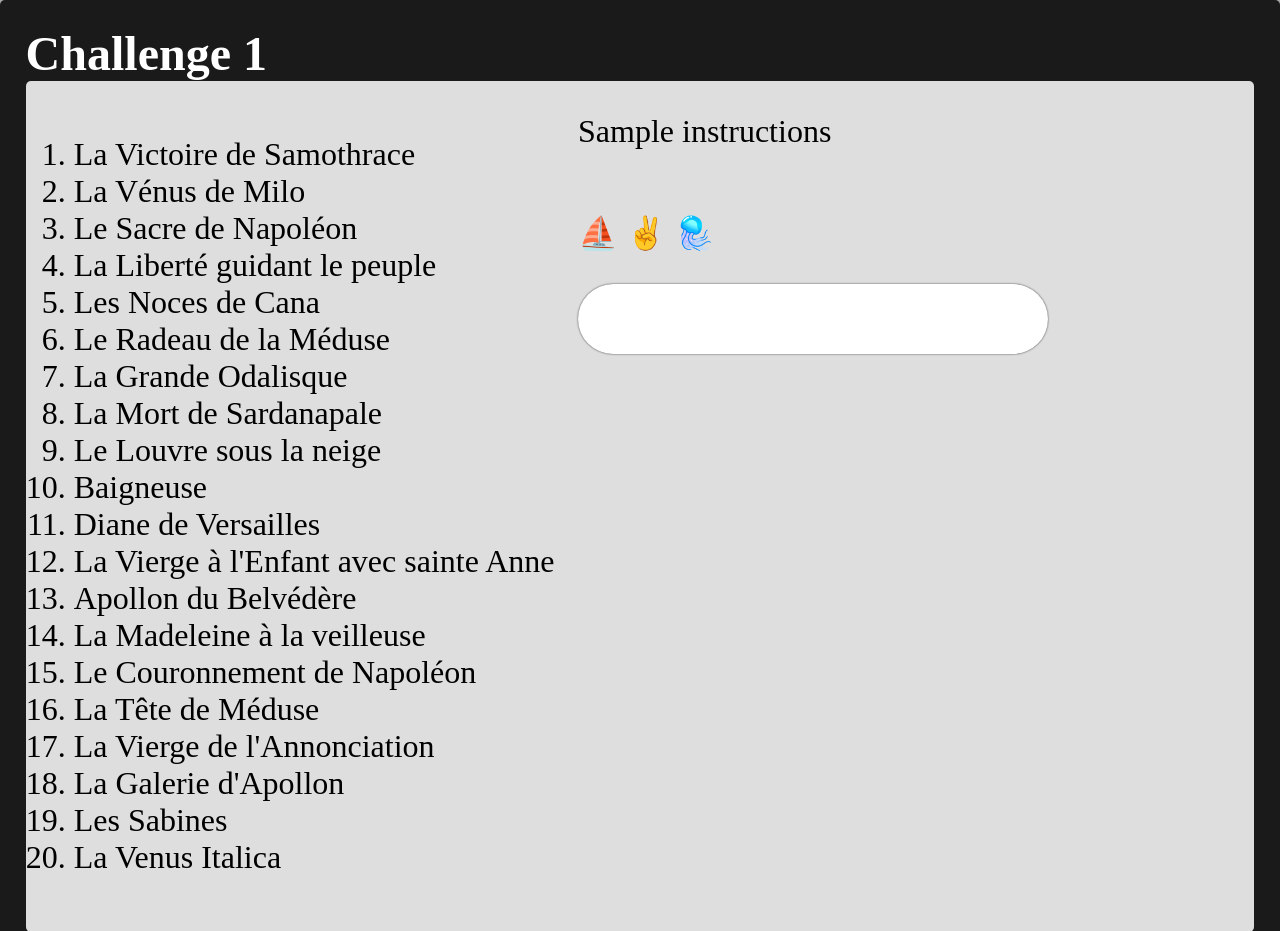
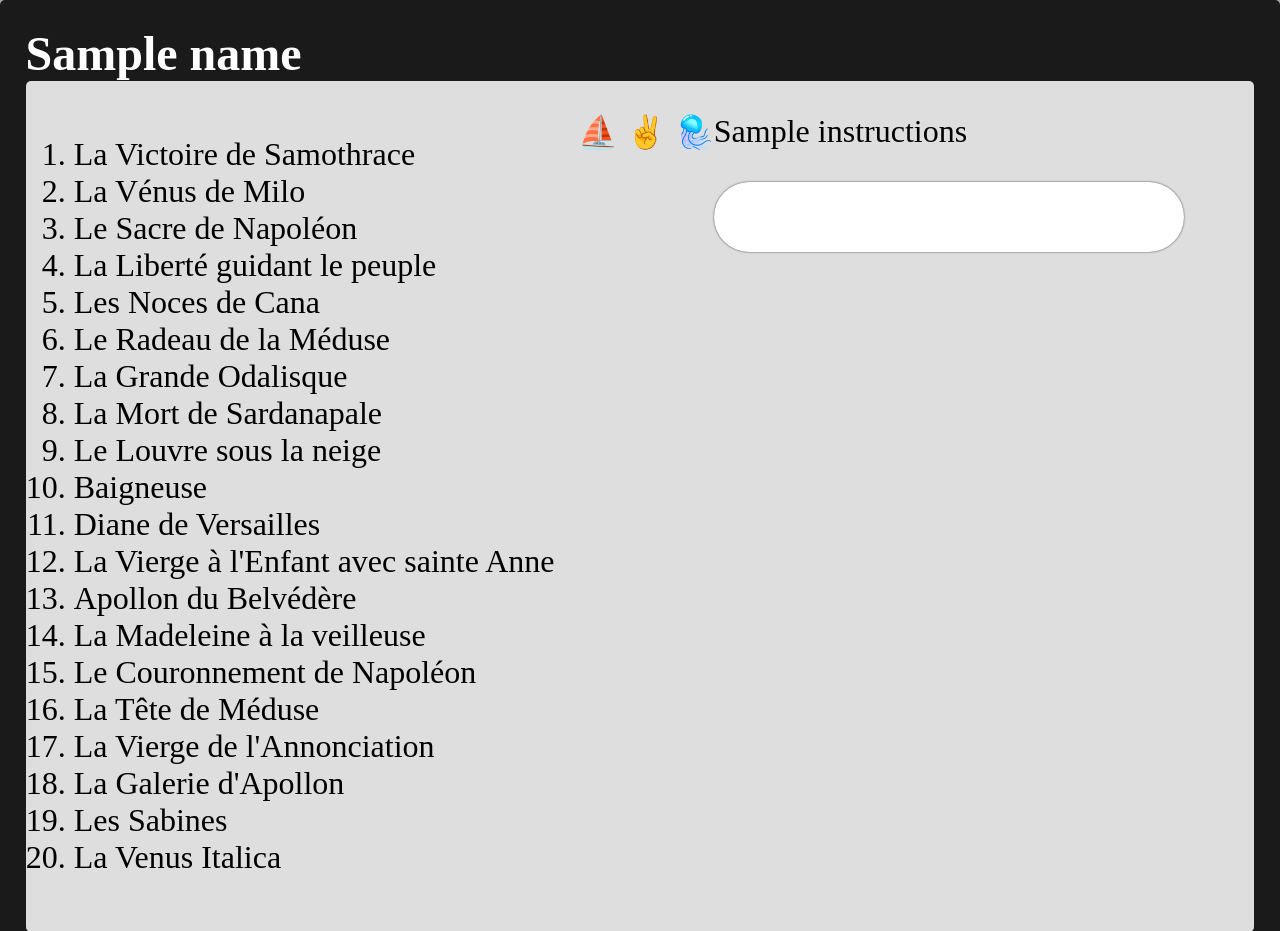
Before and after one commit to WildCodeSchool-2024-02/php-poec-paris-p2-escapegame, a PHP site: template src/View/Challenges/anagramme.html.twig in a window 1280 px wide. Shown: the top 931 px of the page. Run offline with PHP 8.4, Linux system fonts and the light colour scheme; the template is opened without the code that fills it: most values are stand-ins (such as "Sample title", 1, 10 or a date in 2020); some libraries are stand-ins or nearby versions.

Commit message:
added challenges assets

```diff
--- a/src/View/Assets/challenge_id_1.html.twig
+++ b/src/View/Assets/challenge_id_1.html.twig
@@ -20,3 +20,5 @@
     <li>Les Sabines</li>
     <li>La Venus Italica </li>
 </ol>
+
+<p><strong>⛵ ✌️ 🪼</strong></p>
--- /dev/null
+++ b/src/View/Assets/challenge_id_5.html.twig
@@ -0,0 +1,3 @@
+<p>La Joconde, ou Mona Lisa, est sans aucun doute l'une des œuvres d'art  les plus célèbres et mystérieuses de tous les temps. Peinte par le génie  polymathe de la Renaissance, Leonardo da Vinci, cette toile énigmatique  continue de captiver et d'inspirer les spectateurs du monde entier  depuis des siècles. Le portrait de cette femme au sourire énigmatique et  au regard pénétrant, immortalisé dans les tons doux de la Renaissance  italienne, est devenu emblématique de la période artistique et de la  grandeur de son créateur.
+La fascination pour la Joconde va bien au-delà de son aspect esthétique.  Chaque détail, du fond mystérieux à la pose énigmatique de la figure,  semble contenir des secrets et des significations cachées, invitant les  spectateurs à plonger dans un voyage introspectif à travers les énigmes  de l'art et de l'âme humaine. </p>
+<p><strong>Renvoie la diction</strong></p>
--- a/src/View/Challenges/anagramme.html.twig
+++ b/src/View/Challenges/anagramme.html.twig
@@ -6,12 +6,11 @@
 
 {% block content %}
 <main>
-	<h1>Challenge {{ id }}</h1>
+	<h1>{{ name }}</h1>
    <section>
-      {% include 'Assets/challenge_id_1.html.twig' %}
+      {% include 'Assets/challenge_id_' ~ id ~'.html.twig' %}
       <article>
          <p>{{ instructions }}</p>
-         <p>⛵ ✌️ 🪼</p>
          <form method='post' action="/challenges/validation" id='validation'>
             <input type="hidden" name="id" value="{{ id }}">
             <input type="text" name='user_answer'></input>
```
Also changed, not shown: src/View/Assets/challenge_id_7.html.twig (added, +3 -0 lines).
